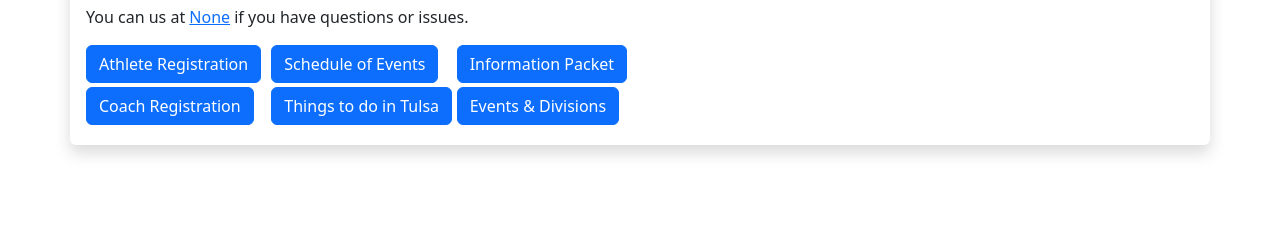
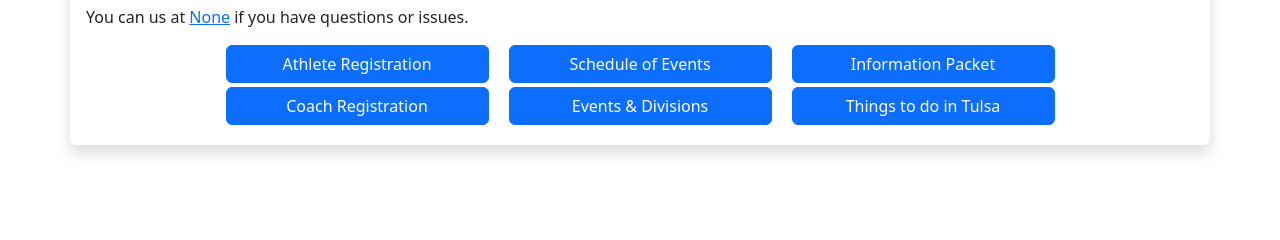
Before and after one commit to audioboxer217/gdtkd_registration, a Flask app: page / in a window 1280 px wide. Shown: the part 67-307 px from the top of the page. Run offline with Flask 2, Linux system fonts and the light colour scheme; parts of the project's set-up code (start-up, migrations or seed data) failed here and were passed over.

Commit message:
Update layout of Welcome page menu

```diff
--- a/frontend/templates/index.html
+++ b/frontend/templates/index.html
@@ -16,26 +16,30 @@
     <p>
       You can us at <a href="mailto:{{ email }}">{{ email }}</a> if you have questions or issues.
     </p>
+    <div class="row justify-content-md-center">
+      <div class="col-sm-3">
         <div class="row g-1 mb-1">
-      <div class="col-sm-2">
           <a class="btn btn-primary" href="/register?reg_type=competitor" role="button">Athlete Registration</a>
         </div>
-      <div class="col-sm-2">
+        <div class="row g-1 mb-1">
+          <a class="btn btn-primary" href="/register?reg_type=coach" role="button">Coach Registration</a>
+        </div>
+      </div>
+      <div class="col-sm-3">
+        <div class="row g-1 mb-1">
           <a class="btn btn-primary" href="/schedule" role="button">Schedule of Events</a>
         </div>
-      <div class="col-sm-2">
+        <div class="row g-1 mb-1">
+          <a class="btn btn-primary" href="/events" role="button">Events & Divisions</a>
+        </div>
+      </div>
+      <div class="col-sm-3">
+        <div class="row g-1 mb-1">
           <a class="btn btn-primary" href="/information" role="button">Information Packet</a>
         </div>
-      </div>
         <div class="row g-1 mb-1">
-      <div class="col-sm-2">
-        <a class="btn btn-primary" href="/register?reg_type=coach" role="button">Coach Registration</a>
-      </div>
-      <div class="col-sm-2">
           <a class="btn btn-primary" href="/visit-tulsa" role="button">Things to do in Tulsa</a>
         </div>
-      <div class="col-sm-2">
-        <a class="btn btn-primary" href="/events" role="button">Events & Divisions</a>
       </div>
     </div>
   </div>
```
Lines whose indentation alone changed are shown as unchanged.
